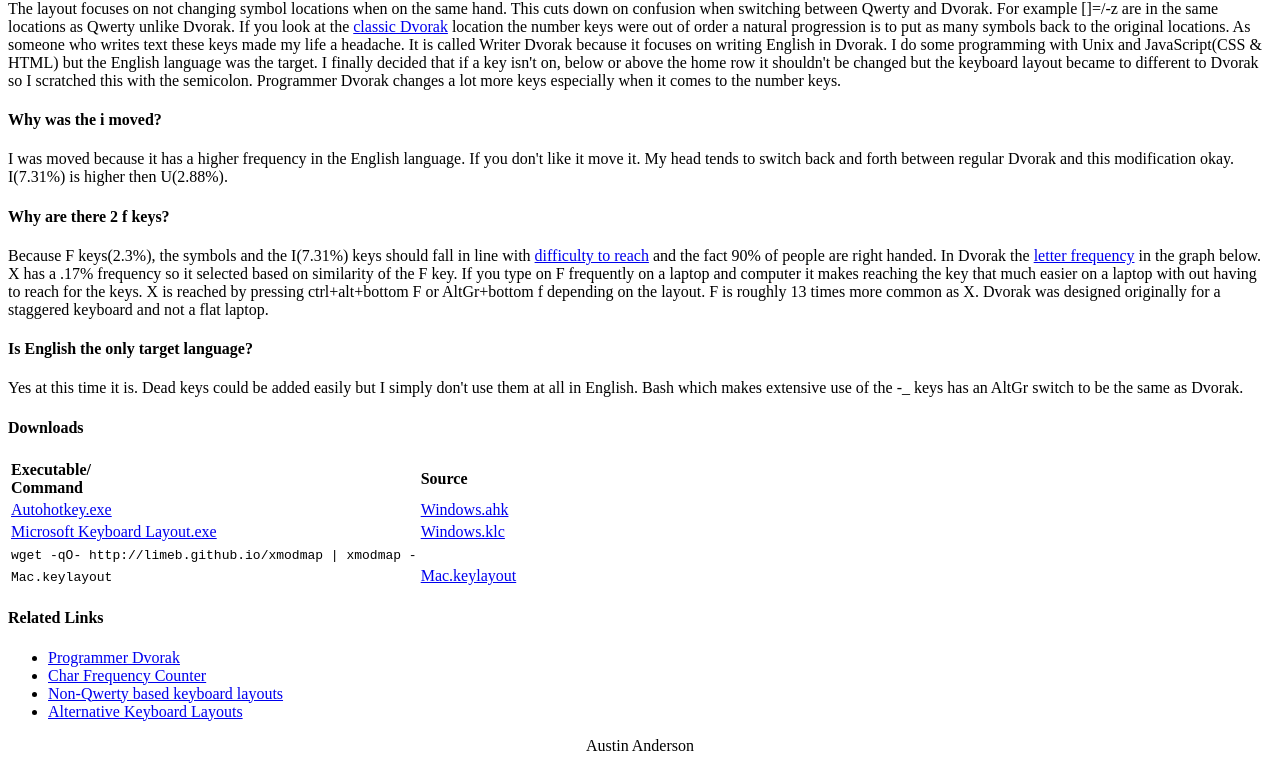
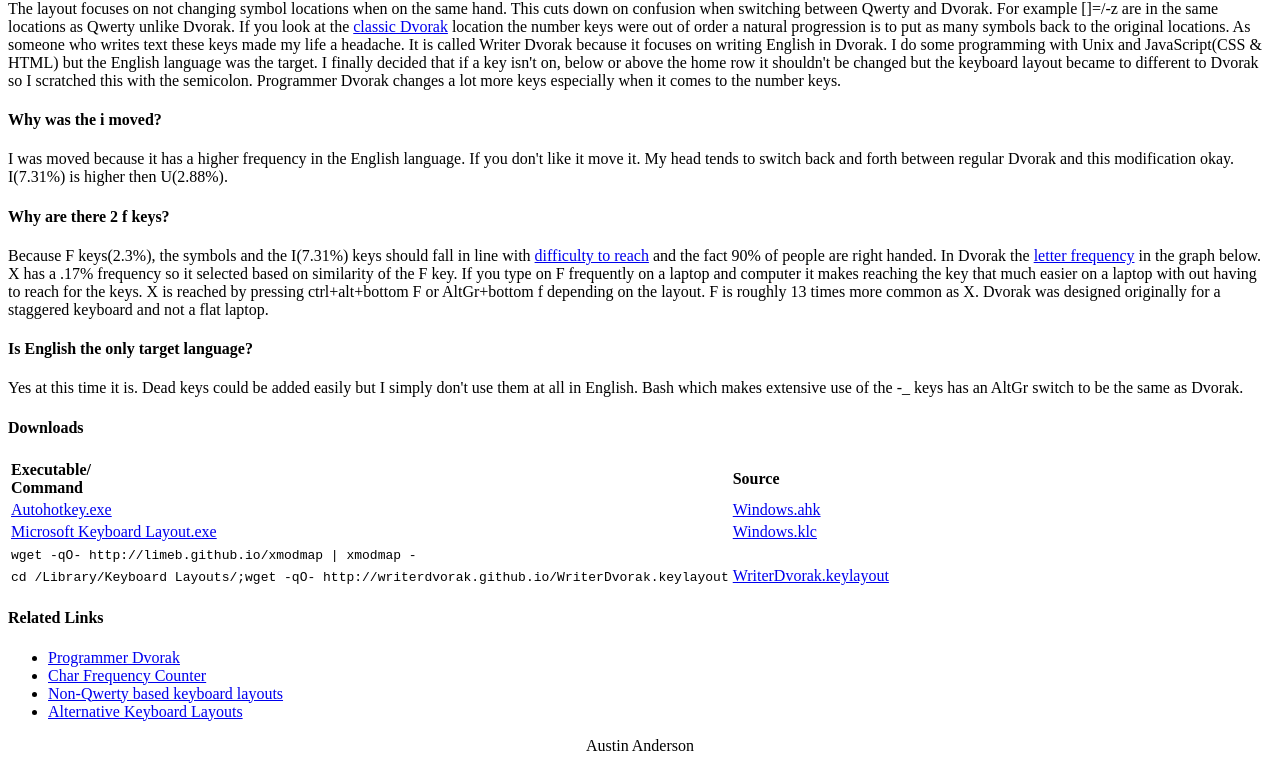
Before and after one commit to writerdvorak/writerdvorak.github.io, a plain HTML site: page index.html in a window 1280 px wide. Shown: the part 716-1479 px from the top of the page. Drawn offline with Linux system fonts and the light colour scheme.

Commit message:
WriterDvorak.keylayout

```diff
--- a/index.html
+++ b/index.html
@@ -70,8 +70,8 @@ function SwapImages(){
     <td><a href="http://limeb.github.io/xmodmap"></a></td>
   </tr>
   <tr>
-    <td><code>Mac.keylayout</code></td>
-    <td><a href=#>Mac.keylayout</a></td>
+    <td><code>cd /Library/Keyboard Layouts/;wget -qO- http://writerdvorak.github.io/WriterDvorak.keylayout</code></td>
+    <td><a href=#>WriterDvorak.keylayout</a></td>
   </tr>
 </table>
 <h4>Related Links</h4>
```
